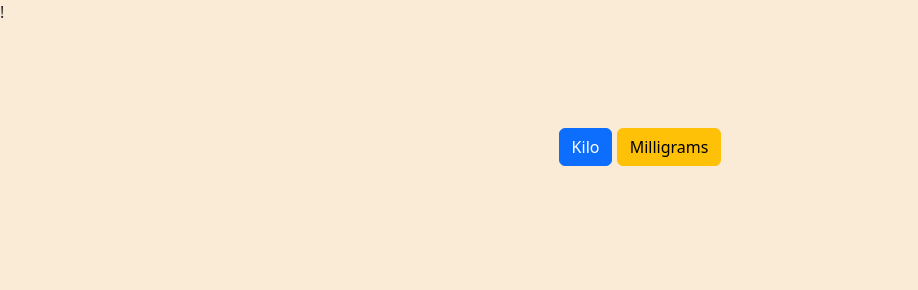
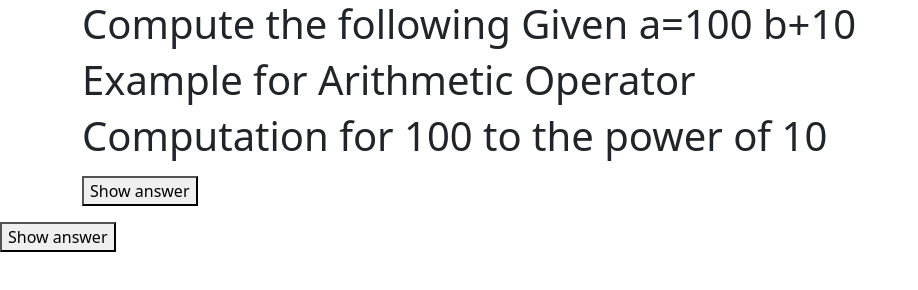
Before and after one commit to kourt07/Javascript_Practice_Excercise, a plain HTML site: page index.html in a window 1280 px wide. Shown: the whole page, without its empty margins (0-918 px from the left). Drawn offline with nearby package versions, Linux system fonts and the light colour scheme.

Commit message:
Add files via upload

```diff
--- a/index.html
+++ b/index.html
@@ -1,68 +1,68 @@
-
-!<!DOCTYPE html>
+<!DOCTYPE html>
 <html>
 <head>
 	<meta charset="utf-8">
 	<meta name="viewport" content="width=device-width, initial-scale=1">
-  <title>SW1_SANNINO</title>
+	<title>Sample Exercise</title>
 
 	<link href="https://cdn.jsdelivr.net/npm/bootstrap@5.3.3/dist/css/bootstrap.min.css";; rel="stylesheet">
   <script src="https://cdn.jsdelivr.net/npm/bootstrap@5.3.3/dist/js/bootstrap.bundle.min.js"></script>
 
-
-<head>
+</head>
 <body>
 
-<!-- CSS DESIGN -->
-<style>
-	 *{
-margin: 0;
-padding: 0;
-box-sizing: border-box;
-}
 
-div{
-margin: auto;
-width: 50%;
-padding: 10px;
-text-align: center;
-}
-
-body{
-background-color:
-antiquewhite;
-}
-</style>
-
-</head>
-
-<body>
 
 <div class="container">
-<div class="col-md-12">
 
     <script>
 
-   var weight 1000; //given value for weight in grams
 
-   document.write("<h2>Click the button </h2>" + "<kbd>" + weight + "g" + "</kbd>" + "<h2>change the weight to different scale </h2>");
+    document.write("<h1> Compute the following Given a=100 b+10 </h1>");
 
     </script>
 </div>
 
-</body>
-<br>
+
+<div class="container">
+
+	<script>
+	  var a, b, ExpResult;
+	  a=100;
+	  b=10;
+      ExpResult = a**b;
+	</script>
 
 
-<div class="col-md-12">
-<p id="display"> </p>
+       <h1> Example for Arithmetic Operator </h1>
+       <h1> Computation for 100 to the power of 10</h1>
+
+	<p id='Answer1'> </p>
+
+        <button type="button" onclick = "document.getElementById('Answer1').innerHTML  = '<h2>' +  'Exponent:' + ExpResult + '</h2>'; "> Show answer </button>
+
+</div class="container">
+</div>
 
 
-<br>
+<div>
 
-<button type="button" class="btn btn-primary" onclick="var weight = 1000; var kilo-1000; document.getElementById('display').innerHTML= '<kbd>' + weight/kilo + '</kbd>';"> Kilo</button>
-<button type="button" class="btn btn-warning" onclick="var weight = 1000; var mgram-1000; document.getElementById('display').innerHTML= '<kbd>' + weight*mgram + '</kbd>";> Milligrams</button:
+<script>
+	  var a, b, ExpResult;
+	  a=100;
+	  b=10;
+      ExpResult = a == b;
+	</script>
+
 
 </div>
-<body>
-	<html>
+
+		<p id='Answer1'> </p>
+
+        <button type="button" onclick = "document.getElementById('Answer1').innerHTML  = '<h2>' +  'false' + ExpResult + '</h2>'; "> Show answer </button>
+
+
+
+
+</body>
+</html>
```
Lines whose indentation alone changed are shown as unchanged.
